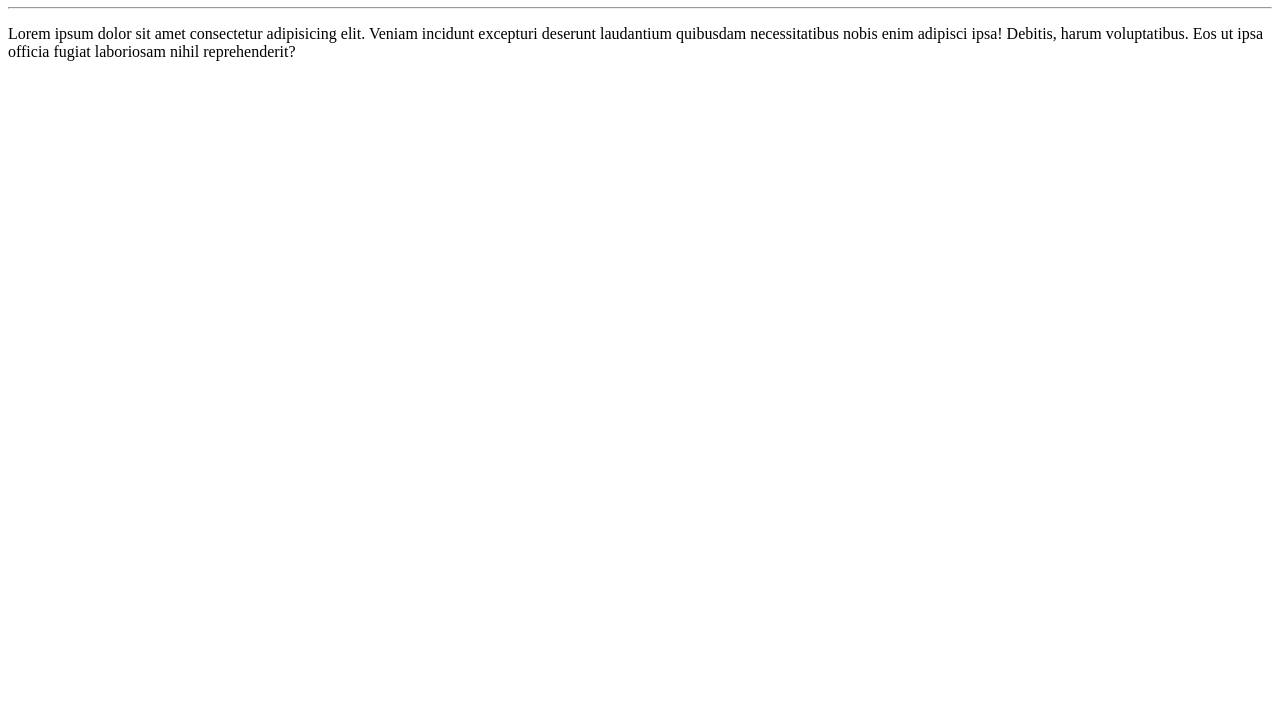
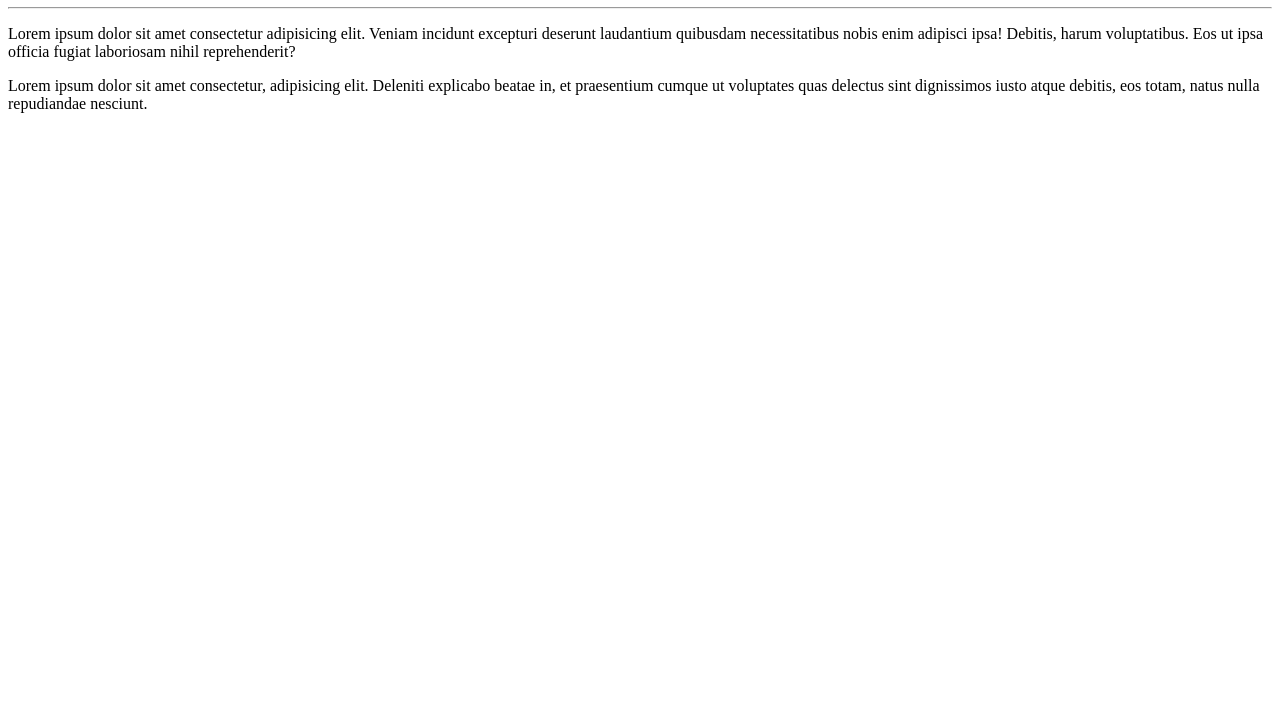
Before and after one commit to Safiraleal/hello-mundo, a plain HTML site: page site-exemplo/index.html in a window 1280 px wide. Shown: the part 73-800 px from the top of the page. Drawn offline with Linux system fonts and the light colour scheme.

Commit message:
adicionei um paragrafo

```diff
--- a/site-exemplo/index.html
+++ b/site-exemplo/index.html
@@ -9,5 +9,6 @@
     <h1>hello, mundo!</h1>
     <hr>
     <p>Lorem ipsum dolor sit amet consectetur adipisicing elit. Veniam incidunt excepturi deserunt laudantium quibusdam necessitatibus nobis enim adipisci ipsa! Debitis, harum voluptatibus. Eos ut ipsa officia fugiat laboriosam nihil reprehenderit?</p>
+    <p>Lorem ipsum dolor sit amet consectetur, adipisicing elit. Deleniti explicabo beatae in, et praesentium cumque ut voluptates quas delectus sint dignissimos iusto atque debitis, eos totam, natus nulla repudiandae nesciunt.</p>
 </body>
 </html>
```
